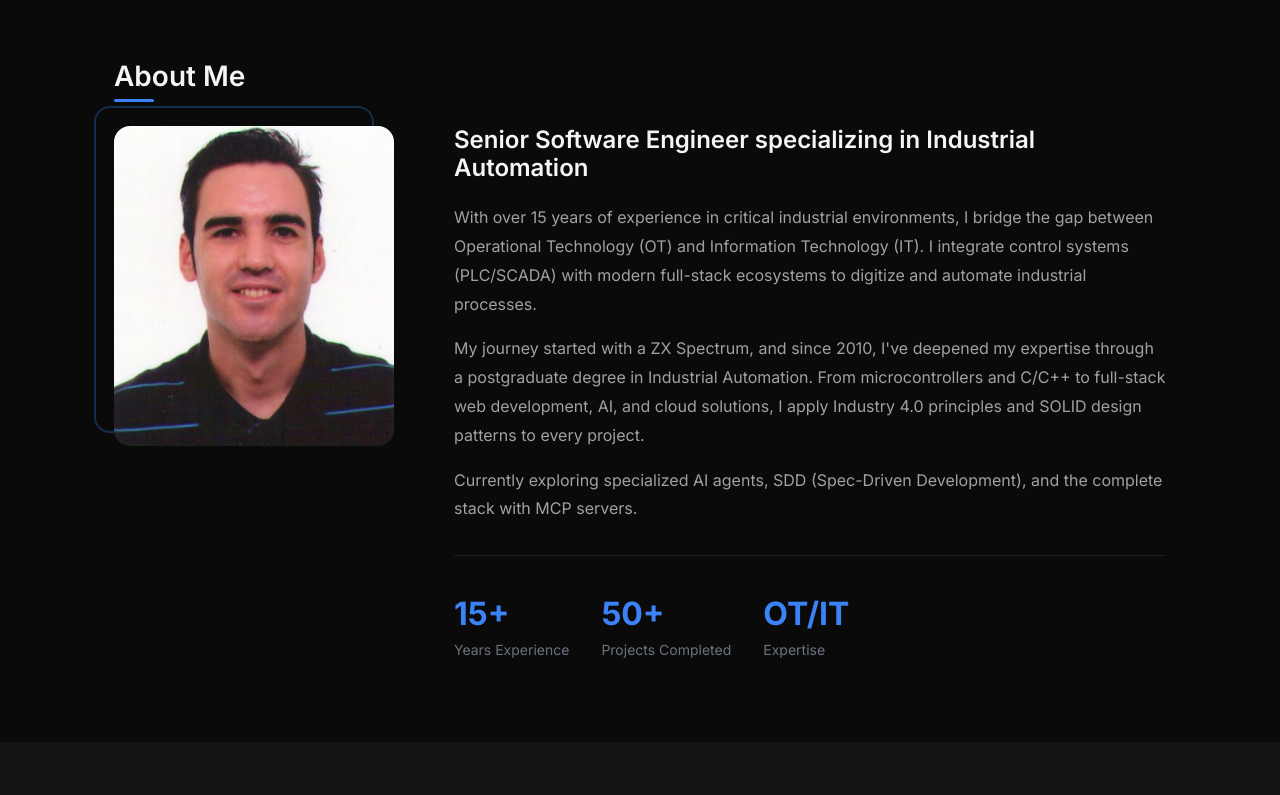
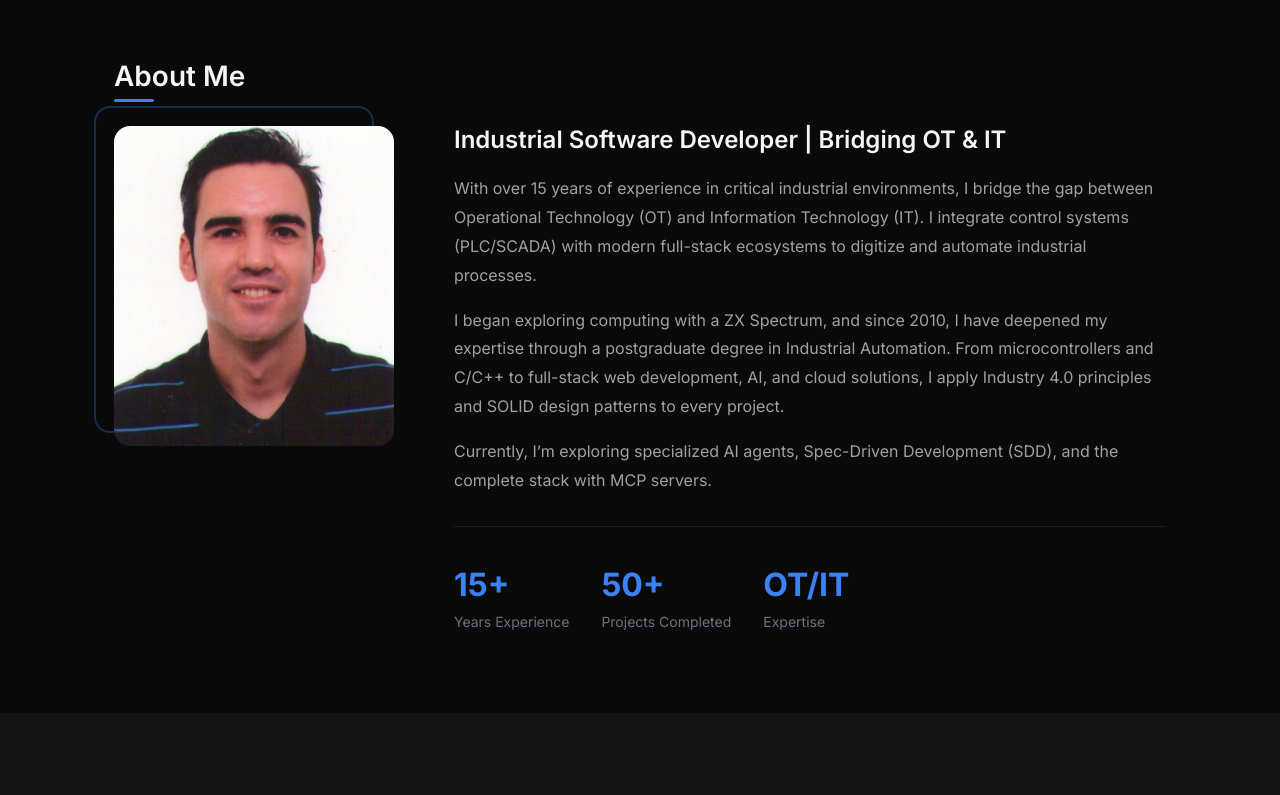
Before and after one commit to DaniOwnerShip/portfolio, a Next.js app: page / in a window 1280 px wide. Shown: the part 820-1615 px from the top of the page. Built offline with nearby package versions, Linux system fonts and the light colour scheme; no server answers; the database is empty.

Commit message:
Refine hero, about

```diff
--- a/src/components/Hero.jsx
+++ b/src/components/Hero.jsx
@@ -5,7 +5,7 @@ export default function Hero({ onContactClick }) {
     <section className={styles.hero} id="hero">
       <div className={styles.content}>
         <h1 className={styles.name}>Daniel Orcha</h1>
-        <p className={styles.title}>Senior Software Engineer</p>
+        <p className={styles.title}>Industrial Software Developer</p>
         <p className={styles.subtitle}>Bridging OT and IT to build scalable industrial solutions</p>
 
         <div className={styles.cta}>
--- a/src/components/about.jsx
+++ b/src/components/about.jsx
@@ -21,26 +21,16 @@ export default function About() {
           </div>
 
           <div className={styles.text}>
-            <h3>Senior Software Engineer specializing in Industrial Automation</h3>
+            <h3>Industrial Software Developer | Bridging OT & IT</h3>
 
             <p>
-              With over 15 years of experience in critical industrial environments, I bridge
-              the gap between Operational Technology (OT) and Information Technology (IT).
-              I integrate control systems (PLC/SCADA) with modern full-stack ecosystems to
-              digitize and automate industrial processes.
+              With over 15 years of experience in critical industrial environments, I bridge the gap between Operational Technology (OT) and Information Technology (IT). I integrate control systems (PLC/SCADA) with modern full-stack ecosystems to digitize and automate industrial processes.
+            </p>  <p>
+              I began exploring computing with a ZX Spectrum, and since 2010, I have deepened my expertise through a postgraduate degree in Industrial Automation. From microcontrollers and C/C++ to full-stack web development, AI, and cloud solutions, I apply Industry 4.0 principles and SOLID design patterns to every project.
+            </p><p>
+              Currently, I’m exploring specialized AI agents, Spec-Driven Development (SDD), and the complete stack with MCP servers.
             </p>
 
-            <p>
-              My journey started with a ZX Spectrum, and since 2010, I&apos;ve deepened my expertise
-              through a postgraduate degree in Industrial Automation. From microcontrollers and
-              C/C++ to full-stack web development, AI, and cloud solutions, I apply Industry 4.0
-              principles and SOLID design patterns to every project.
-            </p>
-
-            <p>
-              Currently exploring specialized AI agents, SDD (Spec-Driven Development), and the
-              complete stack with MCP servers.
-            </p>
 
             <div className={styles.highlights}>
               <div className={styles.highlight}>
--- a/src/components/footer.jsx
+++ b/src/components/footer.jsx
@@ -21,7 +21,7 @@ export default function Footer({ data }) {
         <div className={styles.content}>
           <div className={styles.left}>
             <h3 className={styles.name}>Daniel Orcha</h3>
-            <p className={styles.tagline}>Senior Software Engineer</p>
+            <p className={styles.tagline}>Industrial Software Developer</p>
           </div>
 
           <div className={styles.right}>
```
